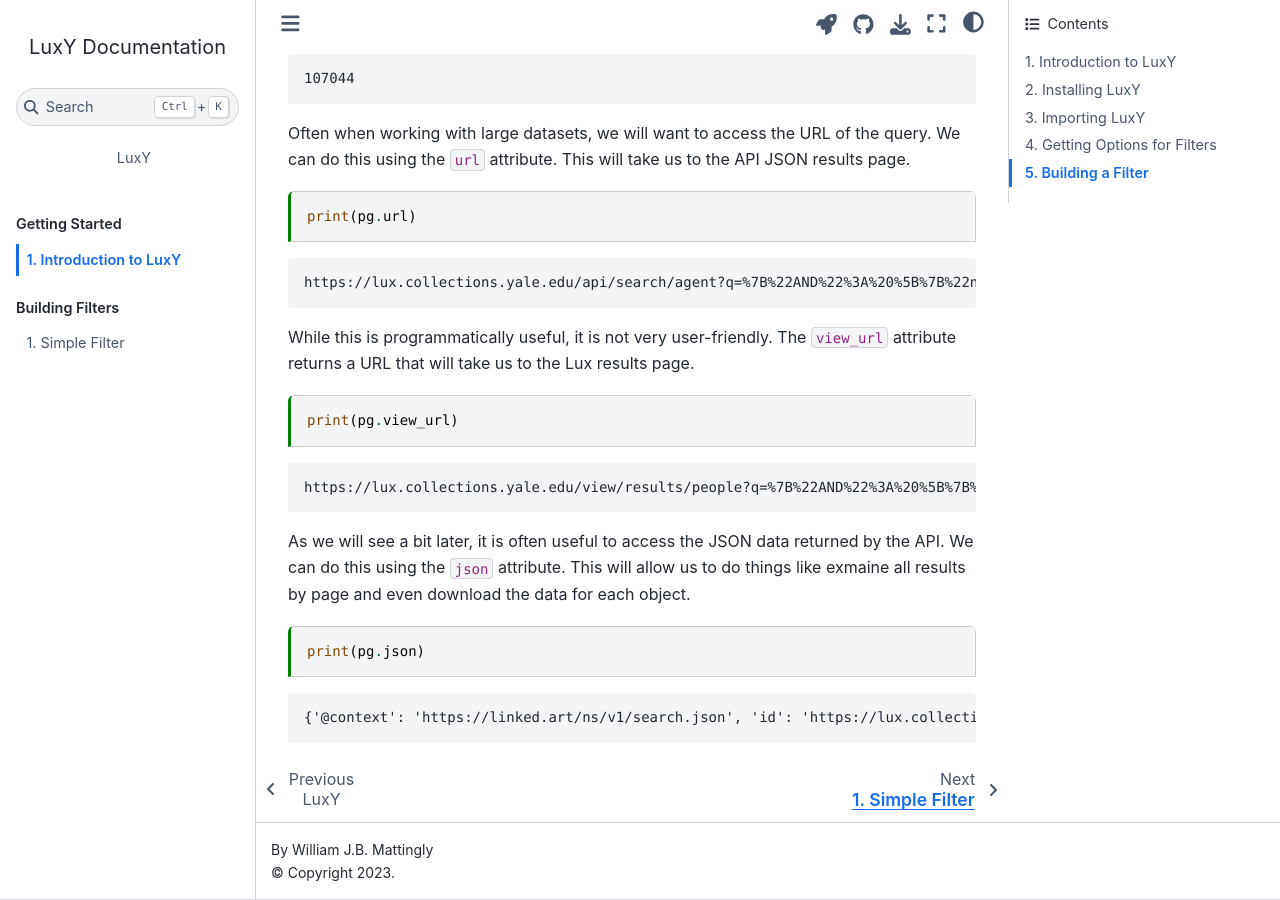
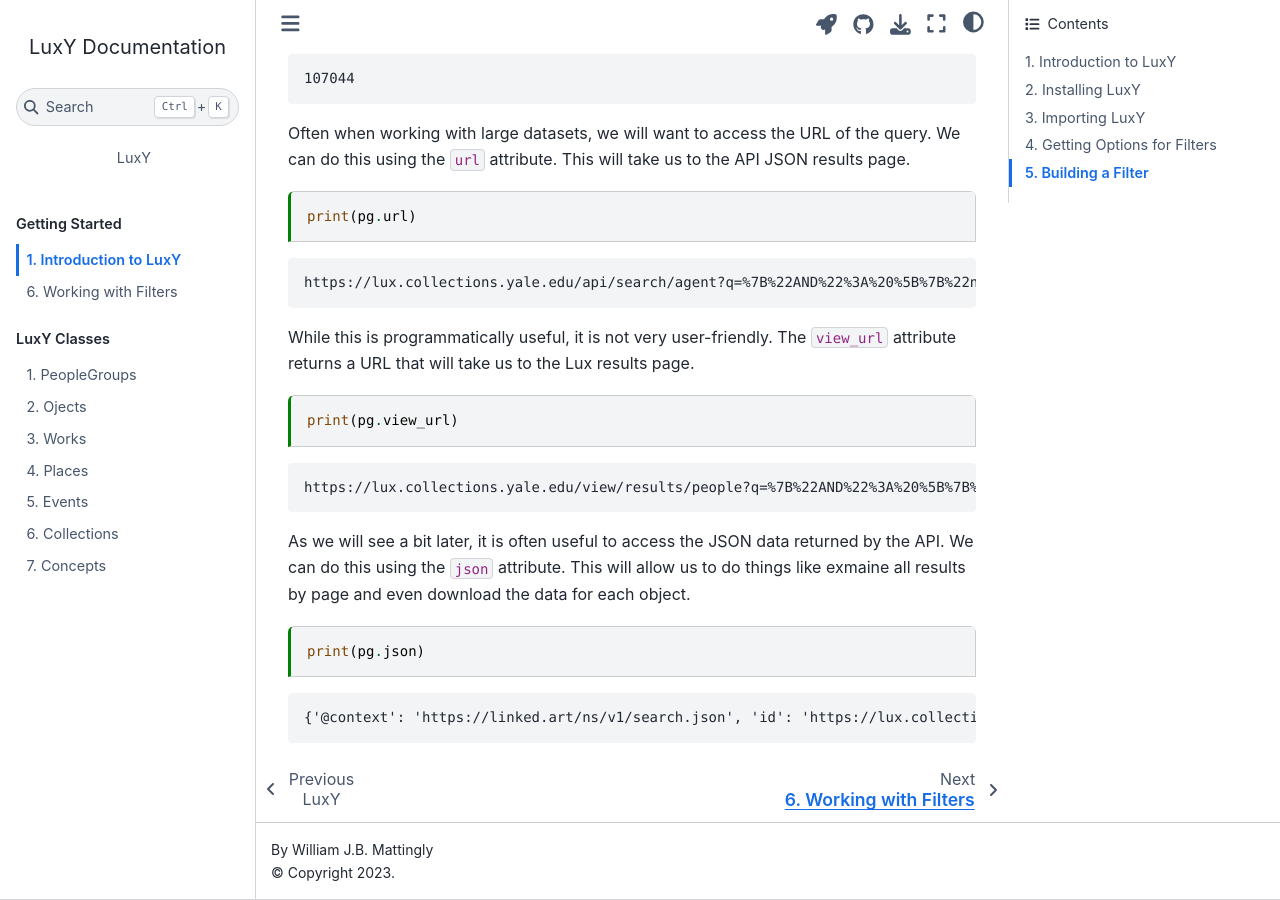
Before and after one commit to project-lux/luxy, a Jupyter Book: the page built from docs/notebooks/01_getting_started.ipynb, in a window 1280 px wide and 900 px high, scrolled down 6889 px. Built offline with Jupyter Book 1.0.4 settings and Sphinx 7.4.7 and the Sphinx Book theme 1.1.4, drawn with Linux system fonts in a browser that asks for light colours.

```diff
--- a/_toc.yml
+++ b/_toc.yml
@@ -6,8 +6,15 @@ parts:
   numbered: true
   chapters:
   - file: docs/notebooks/01_getting_started.ipynb
+  - file: docs/notebooks/02_simple_filters.ipynb
 
-- caption: Building Filters
+- caption: LuxY Classes
   numbered: true
   chapters:
-  - file: docs/notebooks/02_simple_filters.ipynb
+  - file: docs/notebooks/03_PeopleGroups.ipynb
+  - file: docs/notebooks/04_Objects.ipynb
+  - file: docs/notebooks/05_Works.ipynb
+  - file: docs/notebooks/06_Places.ipynb
+  - file: docs/notebooks/07_Events.ipynb
+  - file: docs/notebooks/08_Collections.ipynb
+  - file: docs/notebooks/09_Concepts.ipynb
--- a/setup.py
+++ b/setup.py
@@ -2,7 +2,7 @@ from setuptools import setup, find_packages
 
 setup(
     name="luxy",
-    version="0.0.4",
+    version="0.0.5",
     packages=find_packages(),
     install_requires=[
         "requests>=2.25.0"
```
Also changed, not shown: docs/notebooks/02_simple_filters.ipynb, docs/notebooks/03_PeopleGroups.ipynb (added), docs/notebooks/04_Objects.ipynb (added), docs/notebooks/05_Works.ipynb (added), docs/notebooks/06_Places.ipynb (added), docs/notebooks/07_Events.ipynb (added), docs/notebooks/08_Collections.ipynb (added), docs/notebooks/09_Concepts.ipynb (added).
